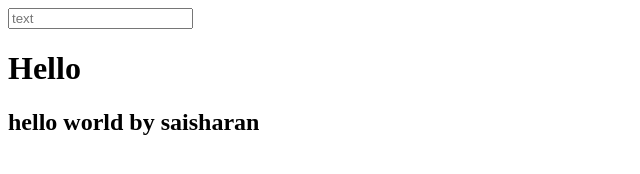
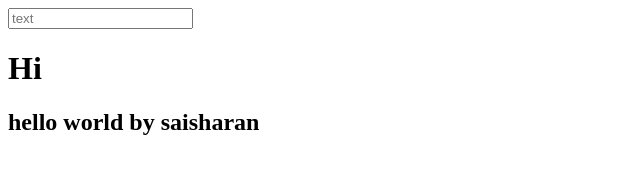
Before and after one commit to sai-sharan-siddamshetty/intial, a plain HTML site: page index.html in a window 1280 px wide. Shown: the full height of the page, 0-640 px from the left. Drawn offline with Linux system fonts and the light colour scheme.

Commit message:
changed html file

```diff
--- a/index.html
+++ b/index.html
@@ -8,7 +8,7 @@
 <div ng-app ="mymodule">
              <div ng-controller="myController" class ="container">
                  <input type="text" ng-model="msg" placeholder="text" />
-                 <h1>Hello {{msg}}</h1>
+                 <h1>Hi {{msg}}</h1>
                  <h2>{{message}}</h2>
              </div>
 </div
```
